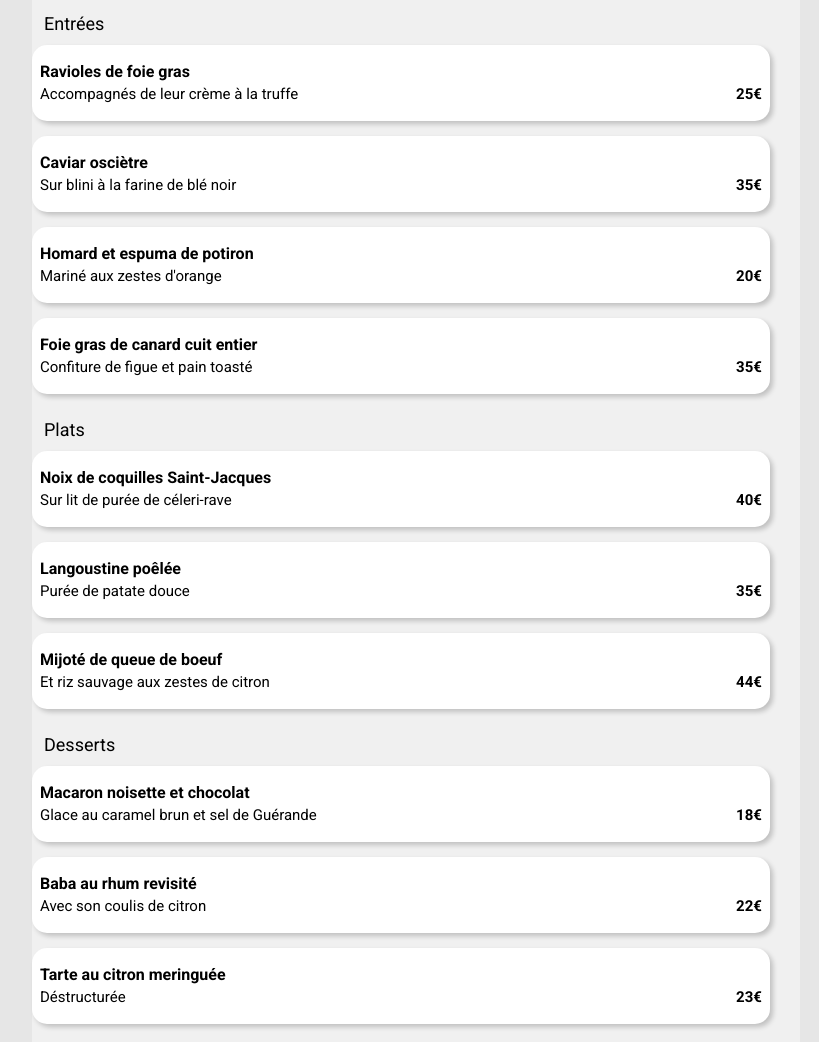
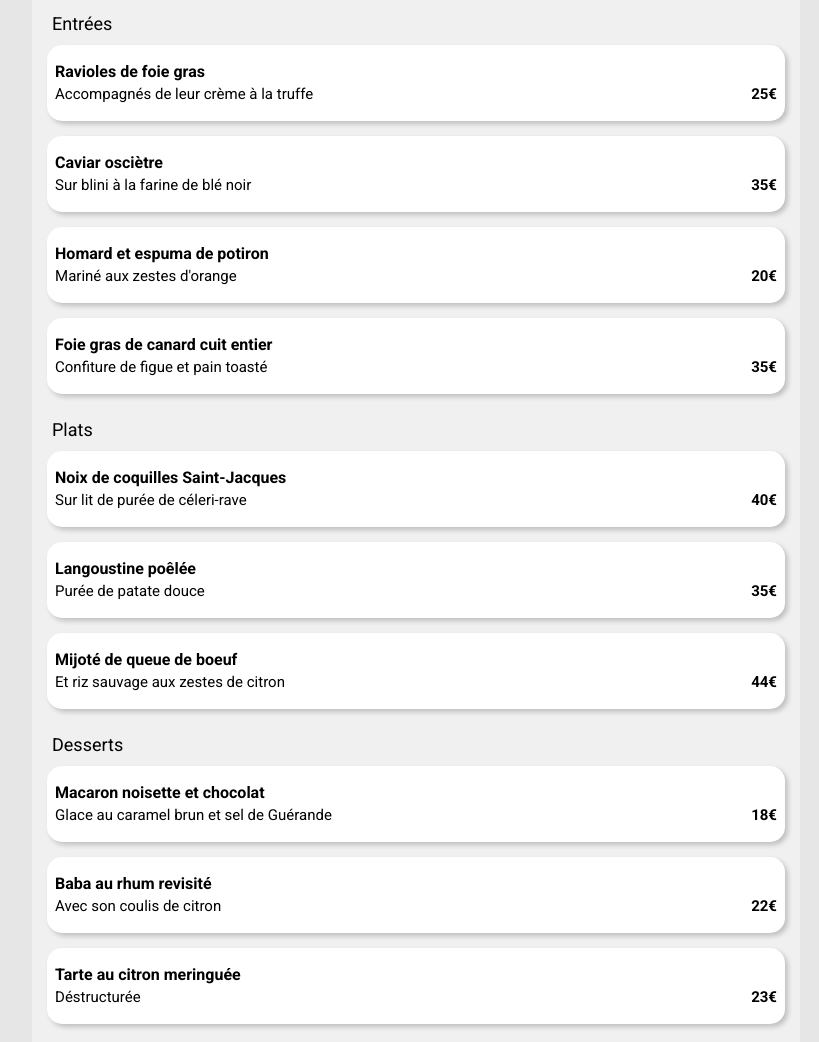
Before and after one commit to gislaineaguiarguimaraes/ohmyfood, a plain HTML site: page sous-pages/la_note_enchantee.html in a window 1280 px wide. Shown: the part 395-1437 px from the top of the page, without its empty margins (224-1043 px from the left). Drawn offline with Linux system fonts and the light colour scheme; a web font is replaced by a local one.

Commit message:
ajout des divs dans la class principal

```diff
--- a/sous-pages/la_note_enchantee.html
+++ b/sous-pages/la_note_enchantee.html
@@ -27,6 +27,7 @@
             </div>
             <section>
                 <h2>Entrées</h2>
+                <div class="principalArticle">
                     <article class="principalMenu">
                         <h3>Ravioles de foie gras</h3>
                         <div class="principalMenu-info">
@@ -55,9 +56,11 @@
                             <p class="price">35€</p>
                         </div>
                     </article>
+                </div>
             </section>
             <section>
                 <h2>Plats</h2>
+                <div class="principalArticle">
                     <article class="principalMenu">
                         <h3>Noix de coquilles Saint-Jacques</h3>
                         <div class="principalMenu-info">
@@ -79,9 +82,11 @@
                             <p class="price">44€</p>
                         </div>
                     </article>
+                </div>
             </section>
             <section>
                 <h2>Desserts</h2>
+                <div class="principalArticle">
                     <article class="principalMenu">
                         <h3>Macaron noisette et chocolat</h3>
                         <div class="principalMenu-info">
@@ -103,6 +108,7 @@
                             <p class="price">23€</p>
                         </div>
                     </article>
+                </div>
             </section>
             <div class="btn">
                 <a href="#">Commander
--- a/styles/sous-pages.scss
+++ b/styles/sous-pages.scss
@@ -64,9 +64,14 @@ header {
     }
 
     h2 {
+        @include fontStyle (18px, normal);
         padding: 12px;
-        @include fontStyle (18px, normal)
+        margin-left: 8px;
     }
+}
+
+.principalArticle {
+    @include flexBox (column, space-between, center);
 }
 
 .principalInfo {
```
Also changed, not shown: sous-pages/a_la_francaise.html (+6 -0 lines), sous-pages/la_palette_du_gout.html (+6 -0 lines), sous-pages/le_delice_des_sens.html (+6 -0 lines), styles/sous-pages.css, 1 other file. Lines whose indentation alone changed are shown as unchanged.
